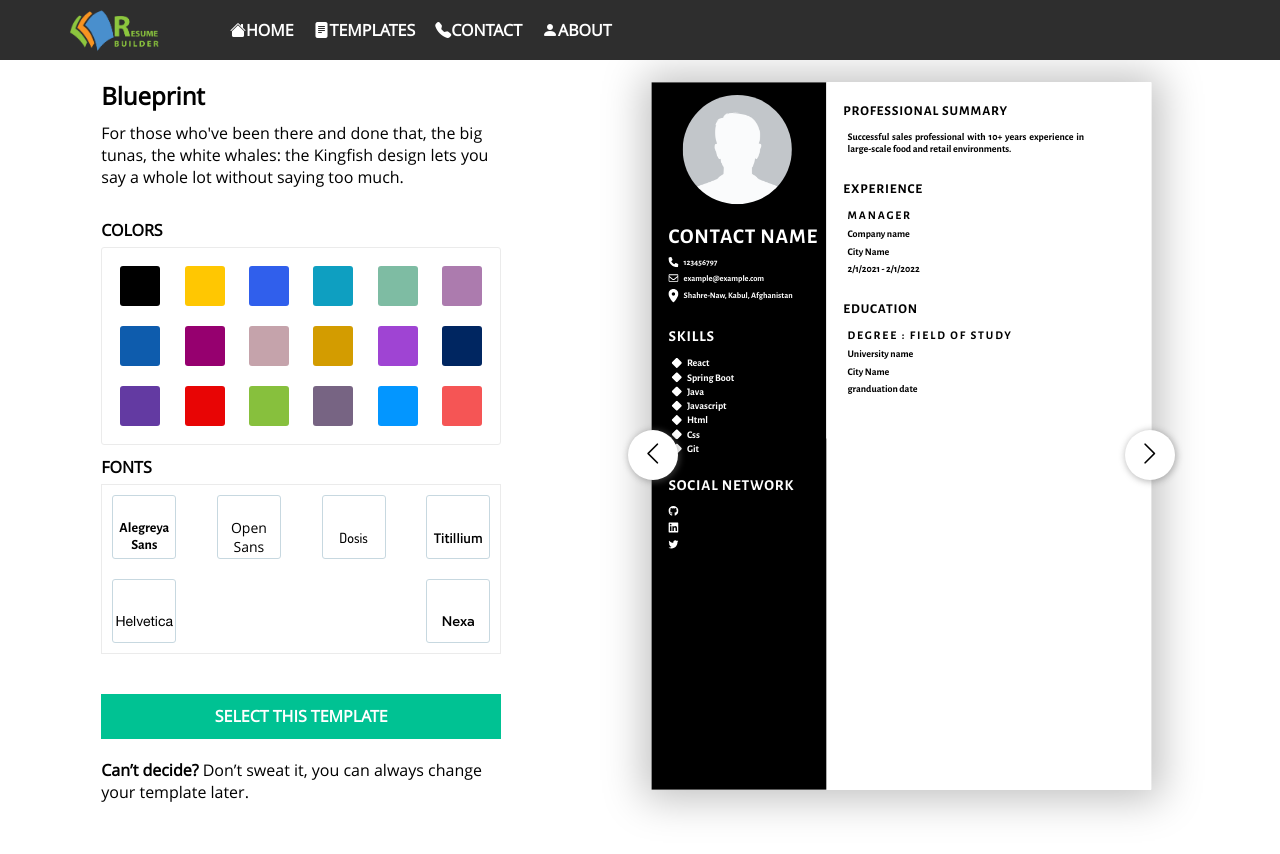
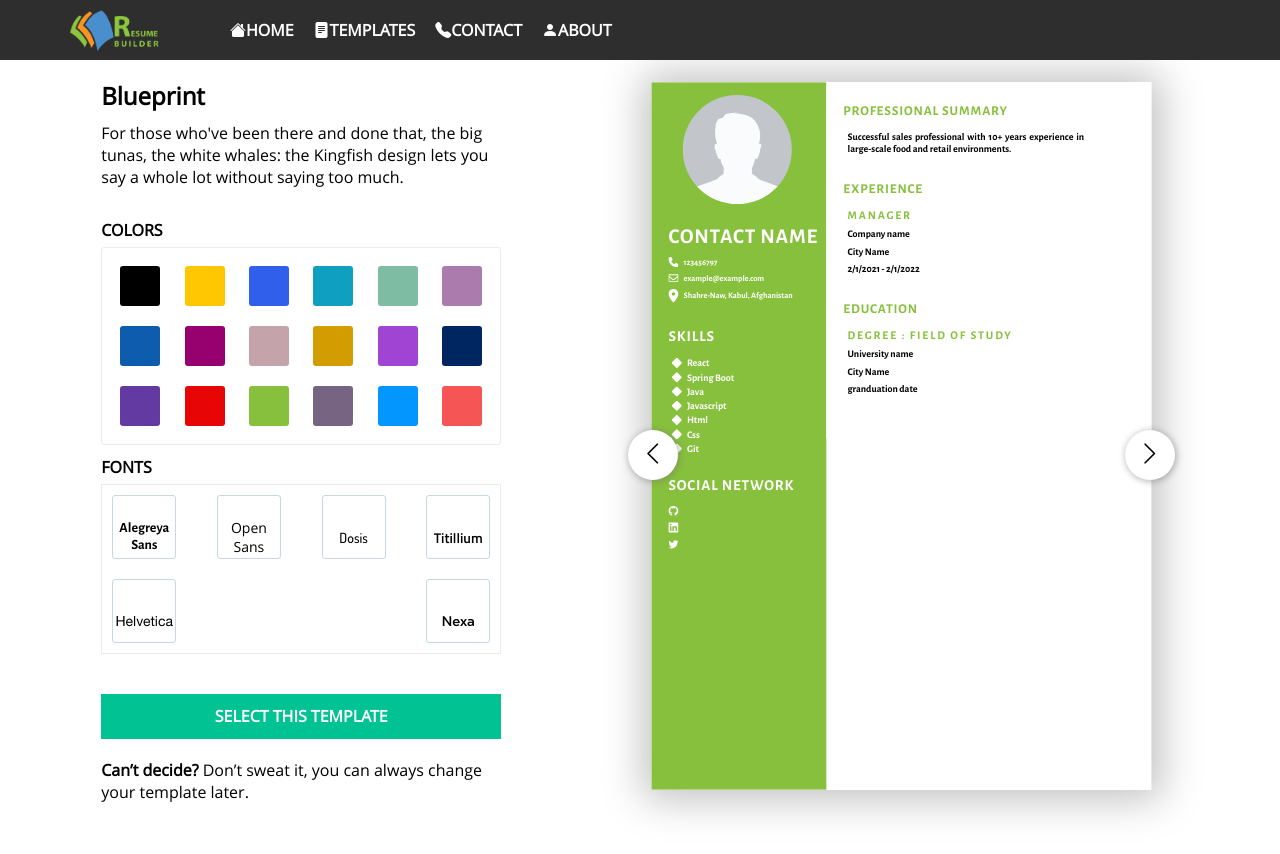
Before and after one commit to Aliherawi7/resume-builder, a React (Create React App) app: page /templates in a window 1280 px wide. Shown: the top 854 px of the page. Built offline with nearby package versions, Linux system fonts and the light colour scheme.

Commit message:
hvr-shrink hover added to next-slide and prev-slide buttons

```diff
--- a/src/components/GettingStarted.js
+++ b/src/components/GettingStarted.js
@@ -13,7 +13,7 @@ function GettingStarted() {
 
     const [Template, setTemplate] = useState({component:Templates[0]})
     const [font, setFont] = useState('AlegreyaSans');
-    const [color, setColor] = useState('#000')
+    const [color, setColor] = useState('#87c03d')
 
     //set the template color
     const spanColor = e => {
@@ -51,7 +51,7 @@ function GettingStarted() {
 
                 </div>
                 <div className='template-slider'>
-                    <button className='btn-left' onClick={nextHandler}><i className='bi bi-chevron-left'></i></button>
+                    <button className='btn-left hvr-shrink ' onClick={nextHandler}><i className='bi bi-chevron-left'></i></button>
                     <div className='page-preview'>
                        {<Template.component
                             contactInformation={example.contactInformation}
@@ -63,7 +63,7 @@ function GettingStarted() {
                             font={font}
                         />}
                     </div>
-                    <button className='btn-right' onClick={prevHandler}><i className='bi bi-chevron-right'></i></button>
+                    <button className='btn-right hvr-shrink ' onClick={prevHandler}><i className='bi bi-chevron-right'></i></button>
                 </div>
             </div>
         </div>
```
